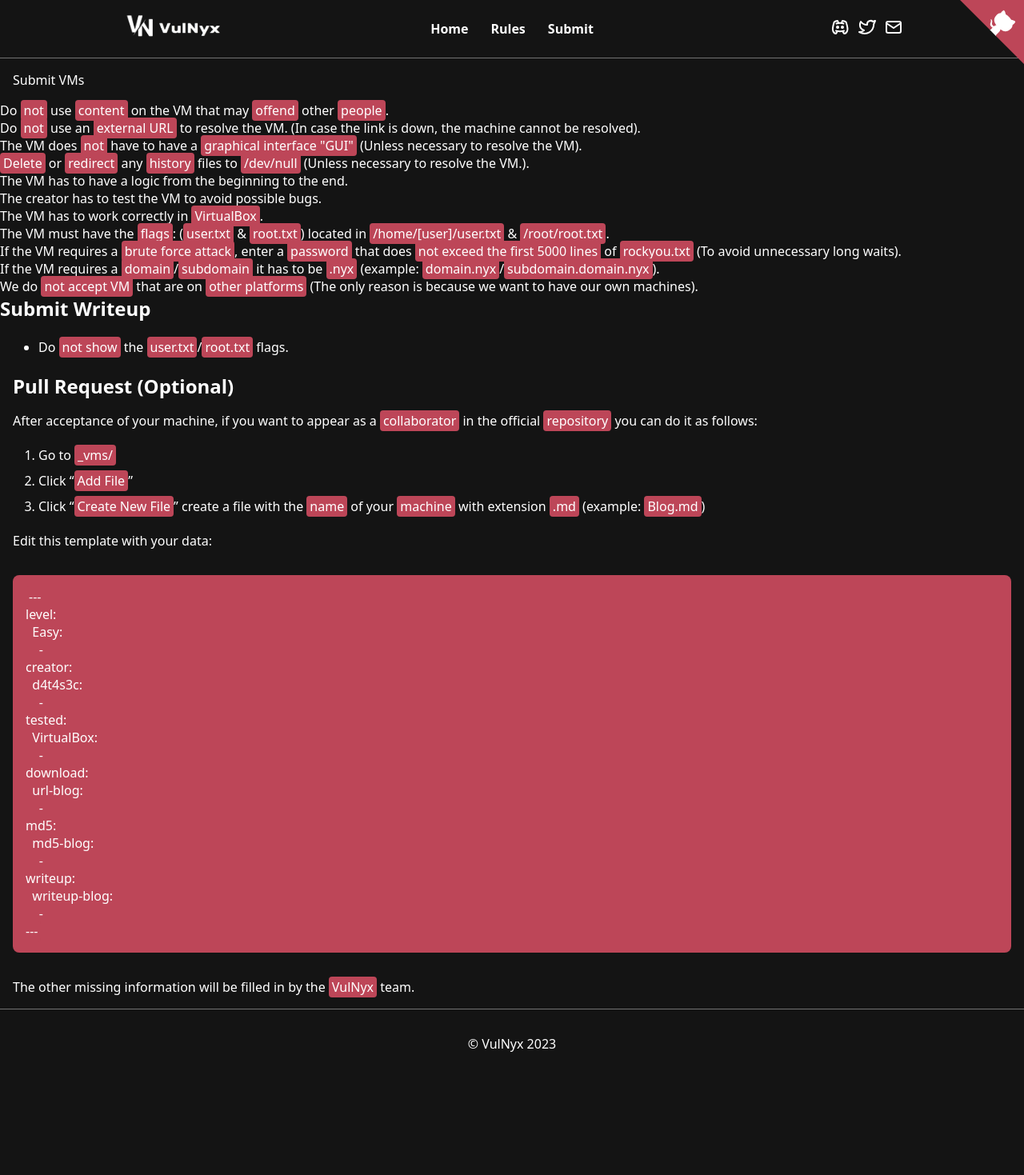
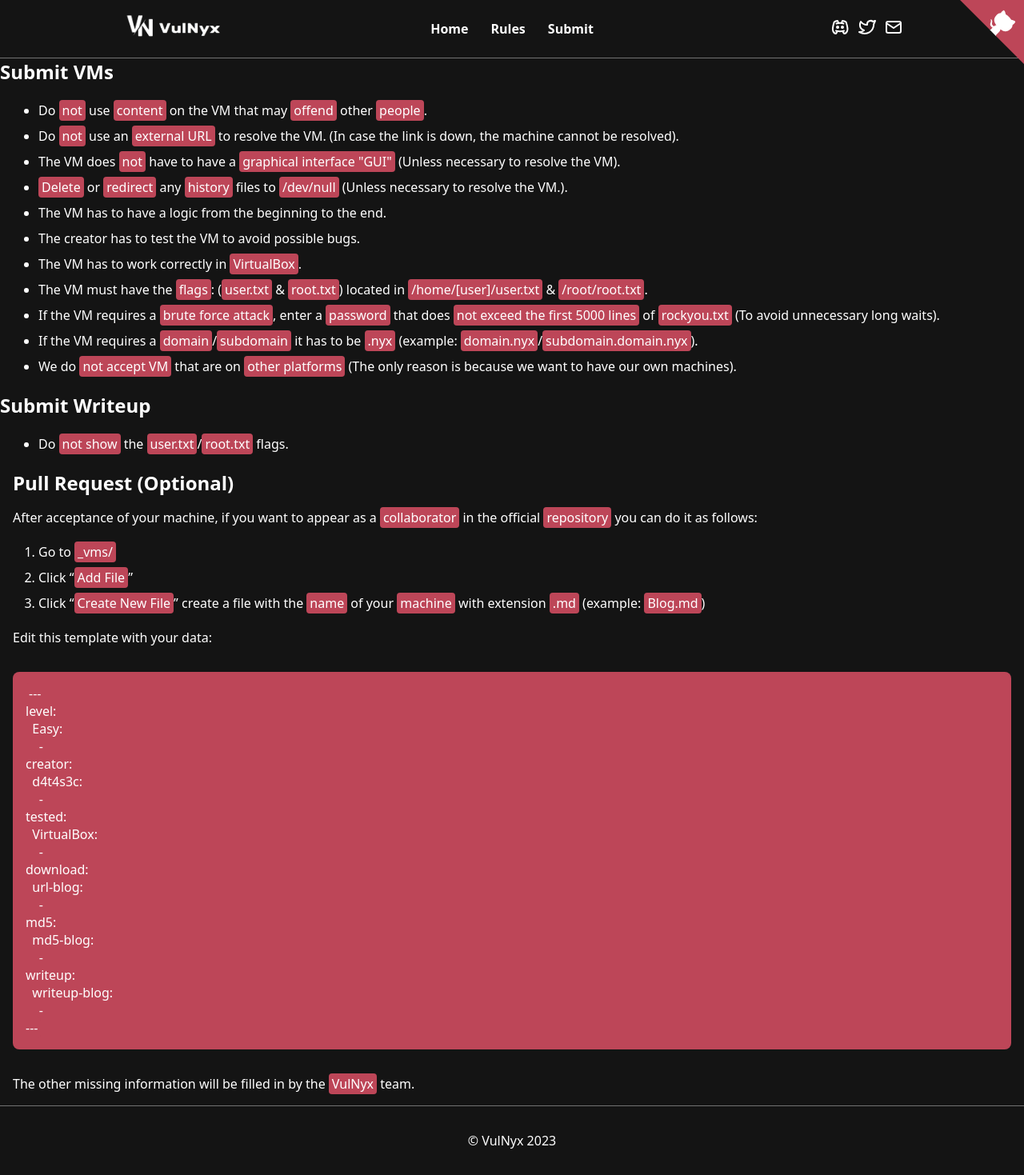
Before and after one commit to VulNyx/vulnyx, a Jekyll site: the page built from rules.md, in a window 1280 px wide. Shown: the whole page at 80% size. Built offline with Jekyll 4.4.1, drawn with Linux system fonts in a browser that asks for light colours; before the commit the page ends 1348 px from its top, so only the background shows below that.

```diff
--- a/rules.md
+++ b/rules.md
@@ -3,7 +3,7 @@ layout: page
 title: Rules
 ---
 
-* Submit VMs
+## Submit VMs
 
 - Do `not` use `content` on the VM that may `offend` other `people`.
 - Do `not` use an `external URL` to resolve the VM. (In case the link is down, the machine cannot be resolved).
```
